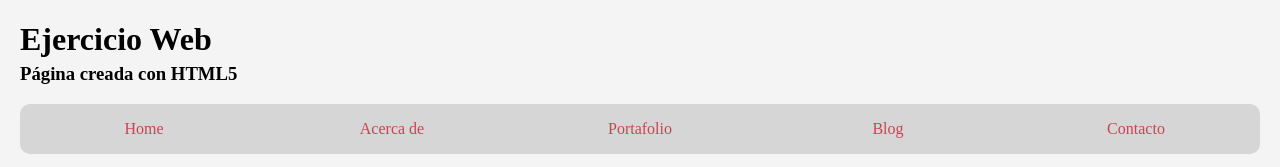
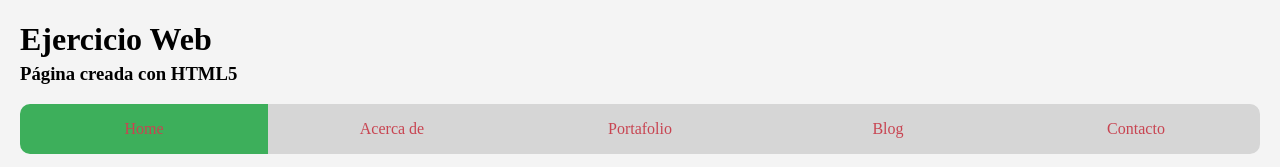
Before and after one commit to Armando101/GeneralWebSite, a plain HTML site: page index.html in a window 1280 px wide. Both pictures are taken after a click on the link "Home". Shown: the top 167 px of the page. Drawn offline with Linux system fonts and the light colour scheme.

Commit message:
Agregando lógica al sitio

```diff
--- /dev/null
+++ b/assets/JS/index.js
@@ -0,0 +1,45 @@
+const a = document.getElementsByTagName('a');
+const li = document.getElementsByTagName('li');
+
+const anchor = Object.values(a);
+const list = Object.values(li);
+
+function Makecounter() {
+	let count = 0;
+
+	return {
+		increese: function() {
+			count++;
+		},
+		getCount: function() {
+			return count;
+		}
+	}
+}
+
+function randomColor() {
+	const red = Math.floor(Math.random()*255).toString(16);
+	const green = Math.floor(Math.random()*255).toString(16);
+	const blue = Math.floor(Math.random()*255).toString(16);
+
+	return `#${red}${green}${blue}`;
+}
+
+let counter = Makecounter();
+
+anchor.map(item => {
+	item.addEventListener('click', (event)=> {
+		counter.increese();
+		console.log(`Id: ${item.textContent} count: ${counter.getCount()}`);
+		item.style.backgroundColor = randomColor();
+		event.stopPropagation();
+		console.log("I'm not propagating");
+	});
+});
+
+
+list.map(item => {
+	item.addEventListener('click', ()=> {
+		console.log("I'm a list");
+	});
+});
--- a/index.html
+++ b/index.html
@@ -11,7 +11,7 @@
 		<h1>Ejercicio Web</h1>
 		<h3>Página creada con HTML5</h3>
 		<nav>
-			<ul>
+			<ul class="navbar">
 				<li class="firstItem"><a href="#">Home</a></li>
 				<li><a href="#">Acerca de</a></li>
 				<li><a href="#">Portafolio</a></li>
@@ -106,5 +106,6 @@
 			<p>&copy 2020 Todos los derechos reservados</p>
 		</div>
 	</footer>
+	<script type="application/javascript" src="assets/JS/index.js"></script>
 </body>
 </html>
```
